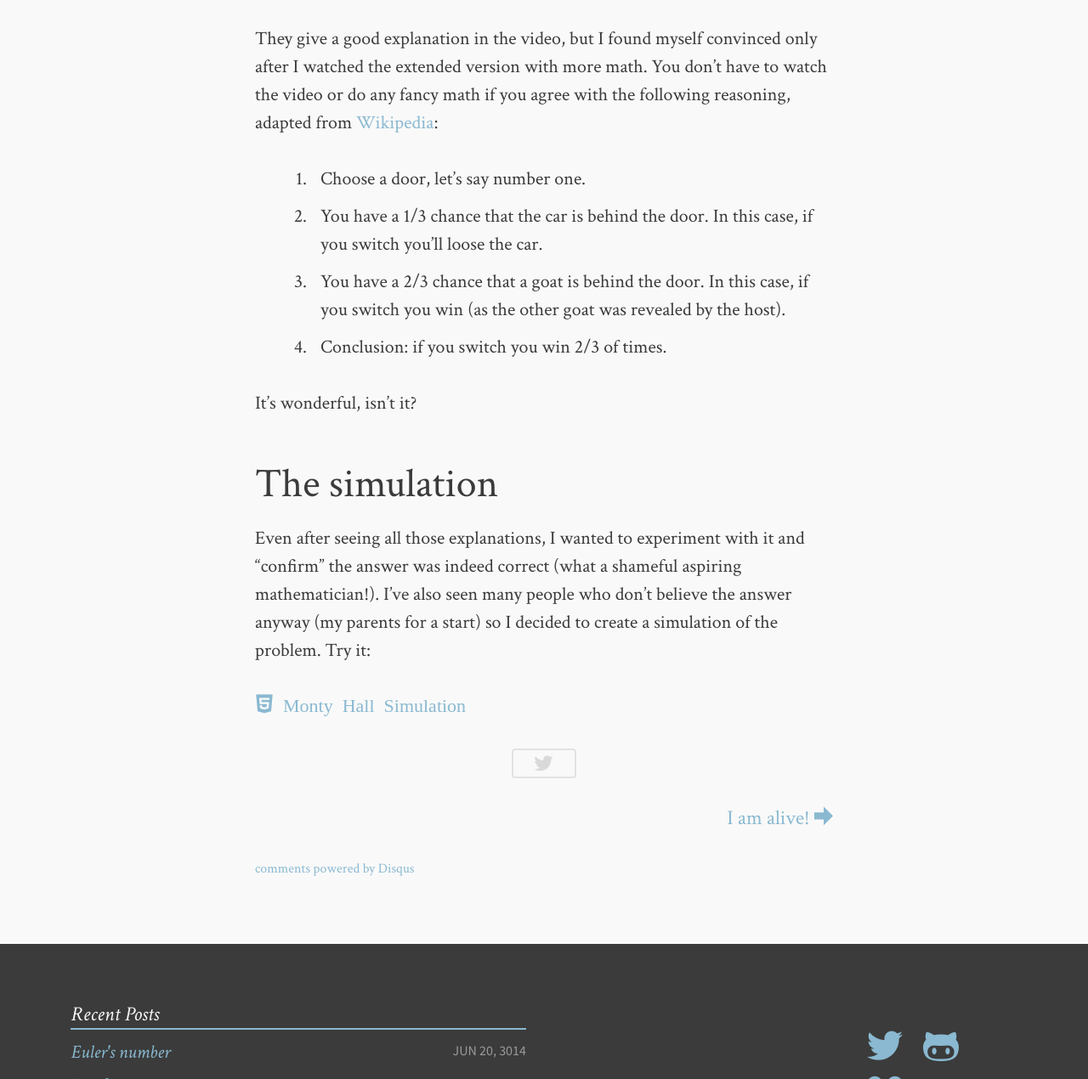
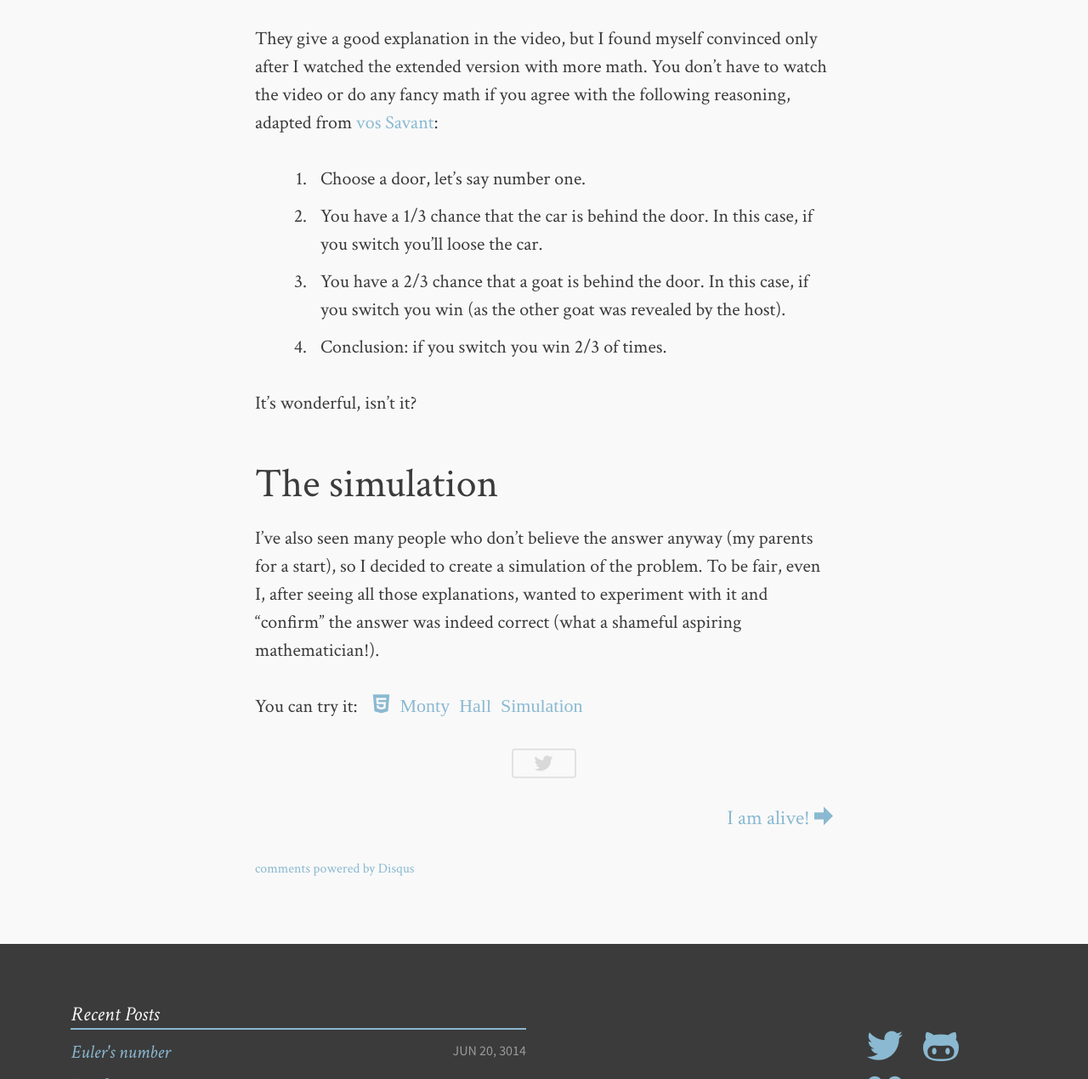
Before and after one commit to snowdj/allanino.github.io, a Jekyll site: the page built from _posts/2014-06-15-monty-hall-problem.md, in a window 1280 px wide and 1400 px high, scrolled down 2001 px, cut to the strip 130-1400 px from the top of the window. Shown: the whole strip at 85% size. Built offline with Jekyll 4.4.1, drawn with Linux system fonts in a browser that asks for light colours; comment, search, counter and statistics services are not loaded.

Commit message:
Math: false and vos Savant reference.

```diff
--- a/_posts/2014-06-15-monty-hall-problem.md
+++ b/_posts/2014-06-15-monty-hall-problem.md
@@ -25,7 +25,7 @@ The first time I heard the problem was in a probability class last month and I t
 <iframe width="560" height="315"  src="//www.youtube.com/embed/4Lb-6rxZxx0" frameborder="0" allowfullscreen></iframe>
 </div>
 
-They give a good explanation in the video, but I found myself convinced only after I watched the extended version with more math. You don't have to watch the video or do any fancy math if you agree with the following reasoning, adapted from [Wikipedia][Monty Hall Problem]:
+They give a good explanation in the video, but I found myself convinced only after I watched the extended version with more math. You don't have to watch the video or do any fancy math if you agree with the following reasoning, adapted from [vos Savant]:
 
 1. Choose a door, let's say number one.
 2. You have a 1/3 chance that the car is behind the door. In this case, if you switch you'll loose the car.
@@ -36,9 +36,9 @@ It's wonderful, isn't it?
 
 ## The simulation
 
+I've also seen many people who don't believe the answer anyway (my parents for a start), so I decided to create a simulation of the problem. To be fair, even I, after seeing all those explanations, wanted to experiment with it and "confirm" the answer was indeed correct (what a shameful aspiring mathematician!).
 
-Even after seeing all those explanations, I wanted to experiment with it and "confirm" the answer was indeed correct (what a shameful aspiring mathematician!). I've also seen many people who don't believe the answer anyway (my parents for a start) so I decided to create a simulation of the problem. Try it:
+You can try it:
+<a href="{{ site.url }}/monty-hall-simulation" target="_blank"><span style="margin-left:12px;" class="icon-html5"> Monty Hall Simulation</span></a>
 
-<a href="{{ site.url }}/monty-hall-simulation" target="_blank"><span class="icon-html5"> Monty Hall Simulation</span></a>
-
-[Monty Hall Problem]:http://en.wikipedia.org/wiki/Monty_Hall_problem
+[vos Savant]:http://marilynvossavant.com/game-show-problem/
```
Also changed, not shown: other parts of _posts/2014-06-15-monty-hall-problem.md (+2 -2 lines).
